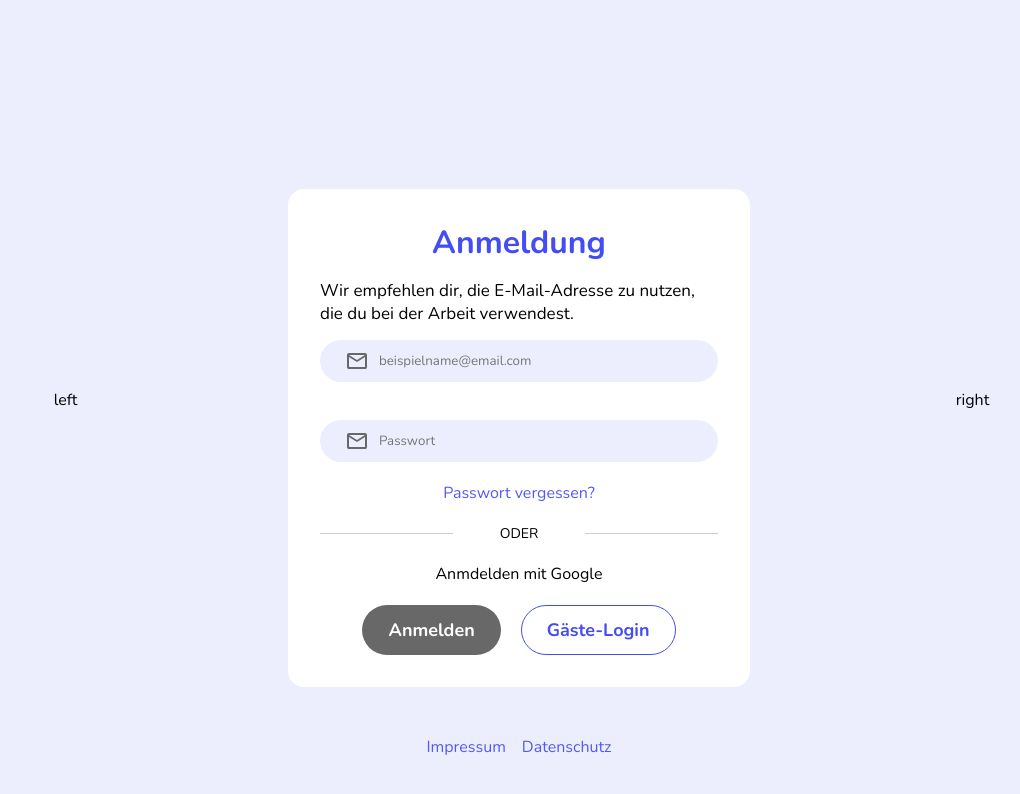
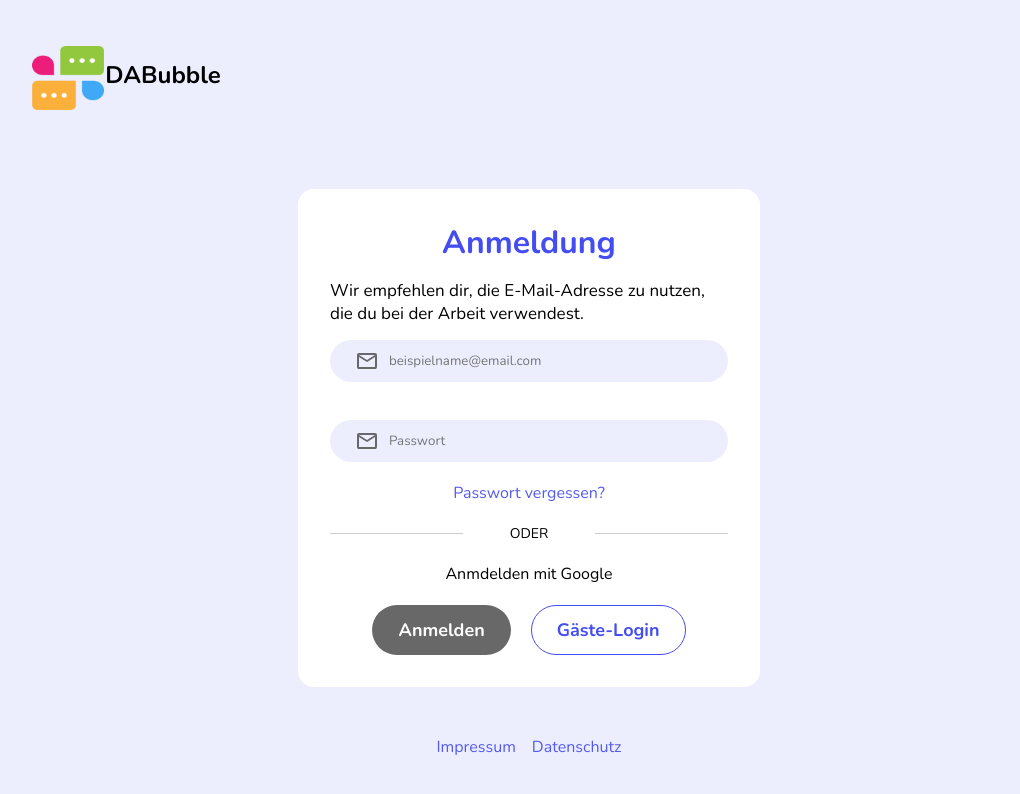
Before and after one commit to OezkanSarikaya/da-bubble, an Angular app: page / in a window 1280 px wide. Shown: the top 794 px of the page, without its empty margins (121-1141 px from the left). Built offline with nearby package versions, Linux system fonts and the light colour scheme.

Commit message:
Login/logo desktop left fixing minwidth 1200px

```diff
--- a/src/app/login/login.component.html
+++ b/src/app/login/login.component.html
@@ -1,10 +1,9 @@
 <section>
   <div class="container-logo-name">
-    left
-    <!-- <div class="img-container">
-      <img class="logo" src="./assets/img/Logo-dabubble.png" alt="Logo-dabubble">
+    <div class="img-container-desktop">
+      <img class="logo-desktop" src="./assets/img/Logo-dabubble.png" alt="Logo-dabubble">
     </div>
-    <span class="text-logo">DABubble</span> -->
+    <span class="text-logo-desktop">DABubble</span>
   </div>
   <article>
     <div class="main-container">
@@ -73,7 +72,7 @@
   </article>
   <aside class="container-register-desktop">right</aside>
 </section>
-<div class="presentation">
+<div class="presentation" [ngClass]="{'d-none': isPresentation}">
   <div class="container-presentation">
     <div class="img-container">
       <img class="logo" src="./assets/img/Logo-dabubble.png" alt="Logo-dabubble">
--- a/src/app/login/login.component.scss
+++ b/src/app/login/login.component.scss
@@ -17,6 +17,7 @@ section{
   width: 100%;
   position: relative;
   @extend .d-center;
+  // display: flex;
   gap: 0;
 }
 
@@ -53,76 +54,6 @@ span.text-logo{
   position: relative;
   z-index: -5;
   opacity: 0;
-}
-
-@keyframes logo-img-left {
-  from{
-    transform: translate(0);
-  }
-  to{
-    transform: translate(-60px);
-  }
-}
-
-@keyframes text-img-color {
-  from{
-    color: $white-color;
-  }
-  to{
-    color: $black-color;
-  }
-}
-
-
-@keyframes logo-img-transparent {
-  from{
-    background-color: $main-secondary;
-  }
-  to{
-    background-color: transparent;
-  }
-}
-
-@keyframes text-logo-right {
-  from{
-    opacity: 100;
-    transform: translate(-25px);
-  }
-  to{
-    opacity: 100;
-    transform: translate(+40px);
-  }
-}
-
-@keyframes container-logo-up {
-  from{
-    transform: translateY(0);
-  }
-  to{
-    opacity: 100;
-    transform: translateY(-41vh);
-  }
-}
-
-@keyframes container-logo-up-desktop {
-  from{
-    transform: translate(0);
-  }
-  to{
-    opacity: 100;
-    transform: translate(-41vh, -41vh);
-  }
-}
-
-@keyframes background-change {
-  from{
-    z-index: 1000;
-    background-image: linear-gradient($main-light, $main-secondary, $main-color);
-  }
-  to{
-    background-image: linear-gradient($bg-field-color, $bg-field-color);
-    z-index: -1000;
-  }
 }
 
 .main-container{
@@ -257,6 +188,8 @@ span.text-logo{
   @extend .d-none;
 }
 
+
+
 @media (min-height: 650px) {
   section{
     gap:12px;
@@ -311,13 +244,40 @@ span.text-logo{
     display: none;
   }
 
-  .container-logo-name,
-	.container-register-desktop {
-		display: flex;
-    justify-content: center;
-    align-items: center;
-    flex: 1;
+  .container-logo-name {
+    // gap: 20px;
+    // position: absolute;
+    // width: 33vh;
+    // height: 100vh;
+    position: relative;
+    height: 100vh;
+    display: block;
 	}
+
+  .container-register-desktop {
+    position: absolute;
+    left: -40.5vh;
+	}
+
+  .img-container-desktop{
+    position: absolute;
+    left: -37vh;
+    img.logo-desktop {
+      width: 72px;
+      height: 64px;
+      position: absolute;
+      left: 8.2vh;
+      top: 5.7vh;
+    }
+  }
+
+  span.text-logo-desktop{
+    position: absolute;
+    left: -19.6vh;
+    top: 7.4vh;
+    font-size: 24px;
+    font-weight: 700;
+  }
 
   article{
     height: 100vh;
@@ -415,3 +375,73 @@ span.text-logo{
     transform: translateX(-10px);
   }
 }
+
+@keyframes logo-img-left {
+  from{
+    transform: translate(0);
+  }
+  to{
+    transform: translate(-60px);
+  }
+}
+
+@keyframes text-img-color {
+  from{
+    color: $white-color;
+  }
+  to{
+    color: $black-color;
+  }
+}
+
+
+@keyframes logo-img-transparent {
+  from{
+    background-color: $main-secondary;
+  }
+  to{
+    background-color: transparent;
+  }
+}
+
+@keyframes text-logo-right {
+  from{
+    opacity: 100;
+    transform: translate(-25px);
+  }
+  to{
+    opacity: 100;
+    transform: translate(+40px);
+  }
+}
+
+@keyframes container-logo-up {
+  from{
+    transform: translateY(0);
+  }
+  to{
+    opacity: 100;
+    transform: translateY(-41vh);
+  }
+}
+
+@keyframes container-logo-up-desktop {
+  from{
+    transform: translate(0);
+  }
+  to{
+    opacity: 100;
+    transform: translate(-39vh, -41vh);
+  }
+}
+
+@keyframes background-change {
+  from{
+    z-index: 1000;
+    background-image: linear-gradient($main-light, $main-secondary, $main-color);
+  }
+  to{
+    background-image: linear-gradient($bg-field-color, $bg-field-color);
+    z-index: -1000;
+  }
+}
--- a/src/app/login/login.component.ts
+++ b/src/app/login/login.component.ts
@@ -15,11 +15,23 @@ type login = {
   styleUrl: './login.component.scss'
 })
 export class LoginComponent {
+  isPresentation:boolean = false;
   isAllField: boolean = true;
   errorForm: login = {
     email: true,
     password: true,
   }
+
+  constructor(){
+    // setTimeout(() => {
+    //   this.presentationPlayed()
+    // }, 3500);
+  }
+
+  presentationPlayed(){
+    this.isPresentation = true;
+  }
+
   clearPlaceholder(event: any) {
     event.target.placeholder = '';
   }
```
